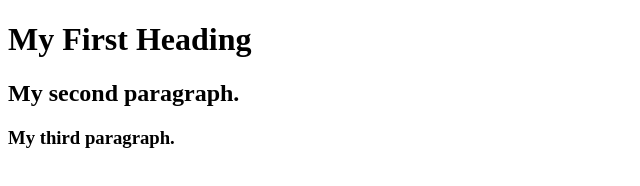
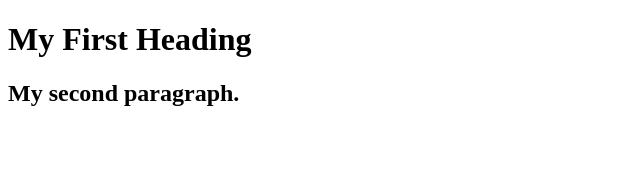
Before and after one commit to delenikov/KIII-Jenkins-homework, a plain HTML site: page index.html in a window 1280 px wide. Shown: the whole page, without its empty margins (0-640 px from the left). Drawn offline with Linux system fonts and the light colour scheme.

Commit message:
Update index.html

```diff
--- a/index.html
+++ b/index.html
@@ -6,7 +6,5 @@
 
 <h2>My second paragraph.</h2>
 
-<h3>My third paragraph. </h3>
-
 </body>
 </html>
```
